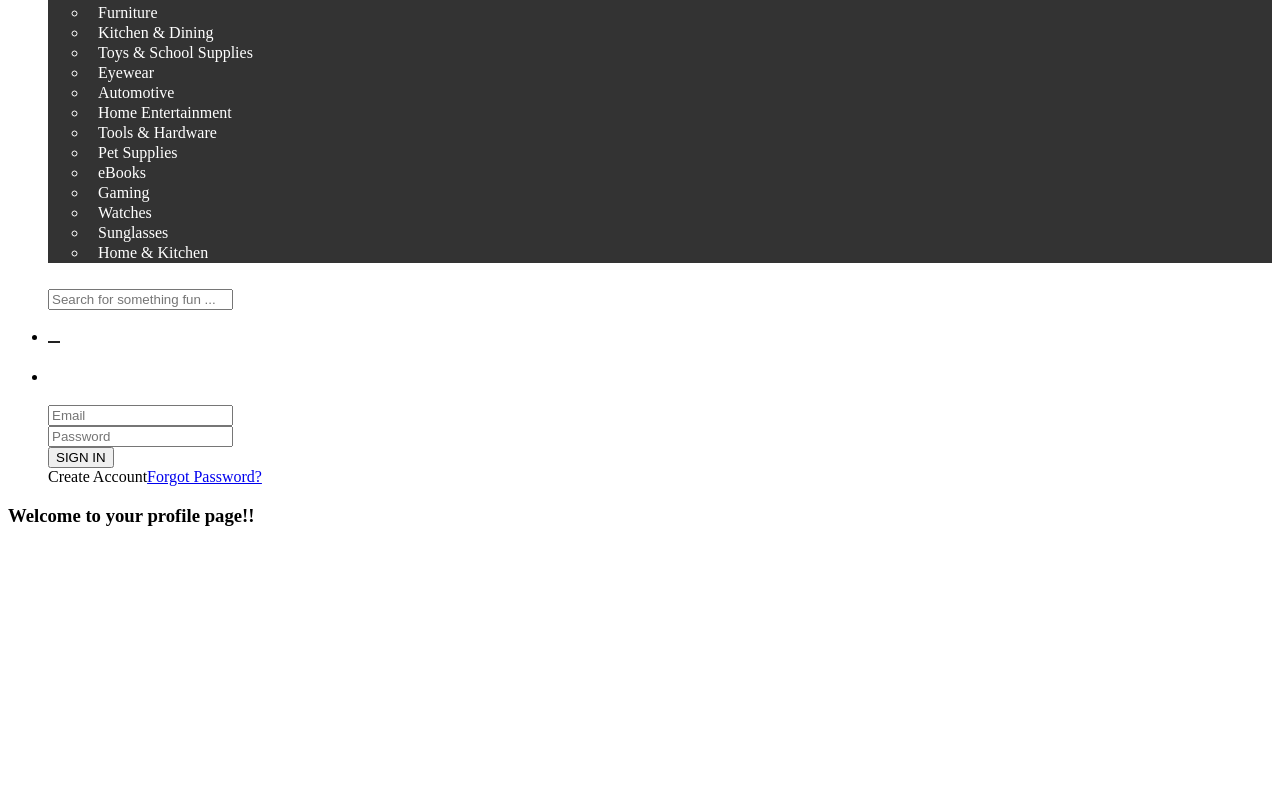
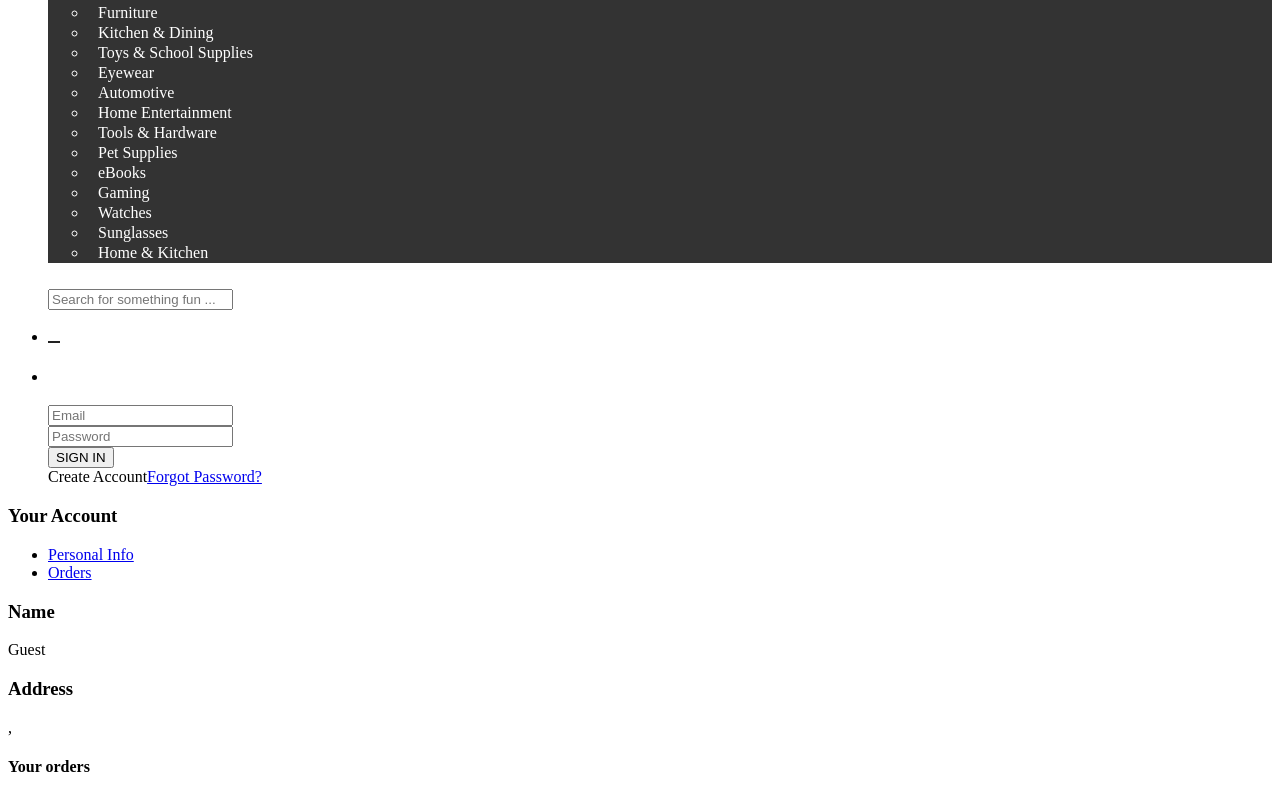
Before and after one commit to ramyatata/Portazon, a React (Create React App) app in the folder client/: page /user_profile in a window 1280 px wide. Shown: the part 397-1194 px from the top of the page. Before the commit the page ends 943 px from the top, so only its background shows below. Built offline with nearby package versions, Linux system fonts and the light colour scheme; no server answers; the HTML template or start-up script is replaced by a standard one.

Commit message:
able to display personal info in userProfile

```diff
--- a/client/src/components/app.jsx
+++ b/client/src/components/app.jsx
@@ -253,7 +253,7 @@ class App extends React.Component {
             render={() => <RegisterSuccess /> }>
           </Route>
           <Route exact path='/user_profile'
-            render={() => <UserProfile /> }>
+            render={() => <UserProfile user={this.state.user}/> }>
           </Route>
           <Route path='*' component={HomePage}></Route>
         </Switch>
--- a/client/src/components/userProfile.jsx
+++ b/client/src/components/userProfile.jsx
@@ -1,18 +1,50 @@
 import React from 'react';
 import ReactDom from 'react-dom';
+import { Tabs, Tab, Panel } from 'react-bootstrap';
 
 class UserProfile extends React.Component {
   constructor(props) {
     super(props);
-
+    this.renderPersonalInfo = this.renderPersonalInfo.bind(this);
   }
 
-
+  renderPersonalInfo() {
+    let user = this.props.user;
+    return(
+      <div>
+        <Panel bsStyle="info">
+          <Panel.Heading>
+            <Panel.Title componentClass="h3">Name</Panel.Title>
+          </Panel.Heading>
+          <Panel.Body>{user.firstname} {user.lastname}
+          </Panel.Body>
+        </Panel>
+        <Panel bsStyle="info">
+          <Panel.Heading>
+            <Panel.Title componentClass="h3">Address</Panel.Title>
+          </Panel.Heading>
+          <Panel.Body>
+            <p>{user.street} {user.aptNo}</p>
+            <p>{user.city}, {user.state} {user.zip}</p>
+          </Panel.Body>
+        </Panel>
+      </div>
+    )
+  }
 
   render() {
+    console.log('user in user profile', this.props.user)
     return(
       <div className="user-profile container-fluid">
-        <h3>Welcome to your profile page!!</h3>
+        <h3>Your Account</h3>
+        <Tabs defaultActiveKey={1} id="user-profile-tabs">
+          <Tab eventKey={1} title="Personal Info" >
+            {this.renderPersonalInfo()}
+          </Tab>
+          <Tab eventKey={2} title="Orders">
+            <h4>Your orders</h4>
+          </Tab>
+        </Tabs>
       </div>
     )
   }
```
